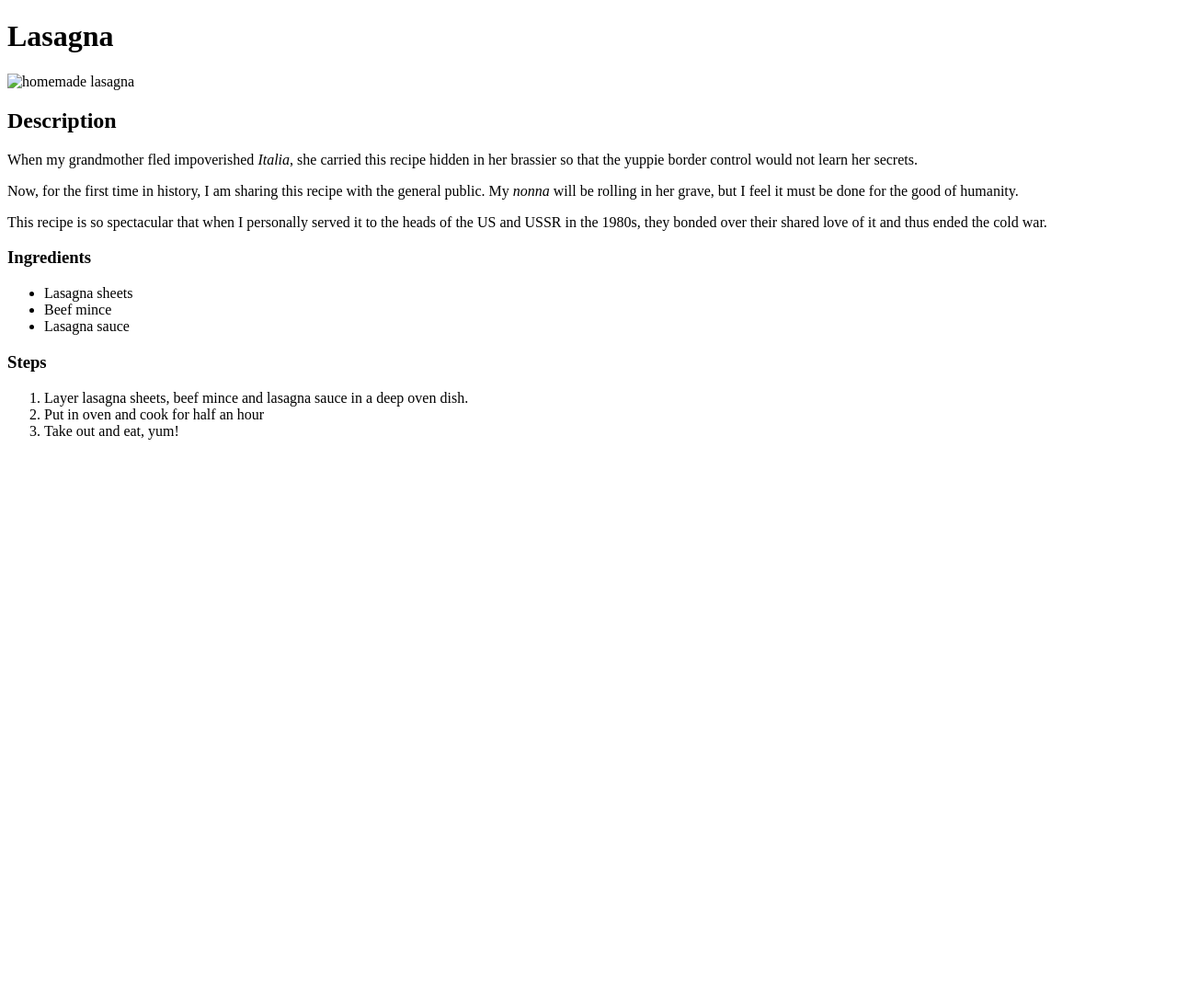
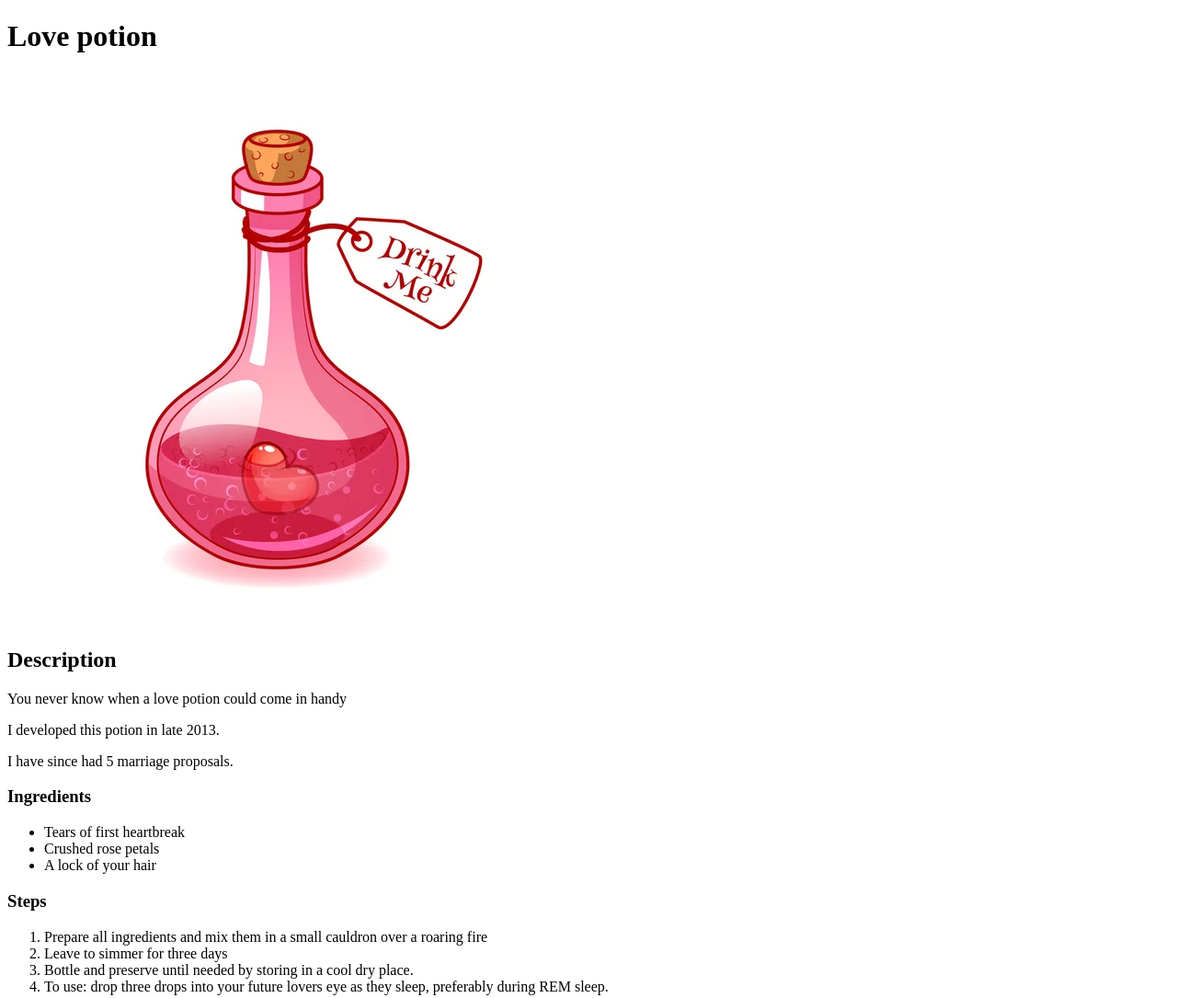
Before and after one commit to gkh01/odin-recipes, a plain HTML site: page recipes/lovepotion.html in a window 1280 px wide. Shown: the whole page at 92% size. Before the commit the page ends 800 px from the top, so only its background shows below. Drawn offline with Linux system fonts and the light colour scheme.

Commit message:
Add images, ingredients and steps to lovepotion.html

```diff
--- a/recipes/lovepotion.html
+++ b/recipes/lovepotion.html
@@ -7,23 +7,24 @@
     <title>Love Potion</title>
 </head>
 <body>
-    <h1>Lasagna</h1>
-    <img src="../images/lasagna.jpg" alt="homemade lasagna">
+    <h1>Love potion</h1>
+    <img src="../images/lovepotion.jpg" alt="drawing of a pink gourd with a loveheart in it and a label that says drink me ">
     <h2>Description</h2>
-    <p>When my grandmother fled impoverished <i>Italia</i>, she carried this recipe hidden in her brassier so that the yuppie border control would not learn her secrets.</p>
-    <p>Now, for the first time in history, I am sharing this recipe with the general public. My <i>nonna</i> will be rolling in her grave, but I feel it must be done for the good of humanity.</p>
-    <p>This recipe is so spectacular that when I personally served it to the heads of the US and USSR in the 1980s, they bonded over their shared love of it and thus ended the cold war.</p>
+        <p>You never know when a love potion could come in handy
+        <p>I developed this potion in late 2013.</p>
+        <p>I have since had 5 marriage proposals.</p>
     <h3>Ingredients</h3>
     <ul>
-        <li>Lasagna sheets</li>
-        <li>Beef mince</li>
-        <li>Lasagna sauce</li>
+     <li>Tears of first heartbreak</li>
+     <li>Crushed rose petals</li>
+     <li>A lock of your hair</li>
     </ul>
     <h3>Steps</h3>
     <ol>
-        <li>Layer lasagna sheets, beef mince and lasagna sauce in a deep oven dish.</li>
-        <li>Put in oven and cook for half an hour</li>
-        <li>Take out and eat, yum!</li>
+        <li>Prepare all ingredients and mix them in a small cauldron over a roaring fire</li>
+        <li>Leave to simmer for three days</li>
+        <li>Bottle and preserve until needed by storing in a cool dry place.</li>
+        <li>To use: drop three drops into your future lovers eye as they sleep, preferably during REM sleep.</li>
     </ol>
 </body>
 </html>
```
Also changed, not shown: images/lovepotion.jpg (added).
